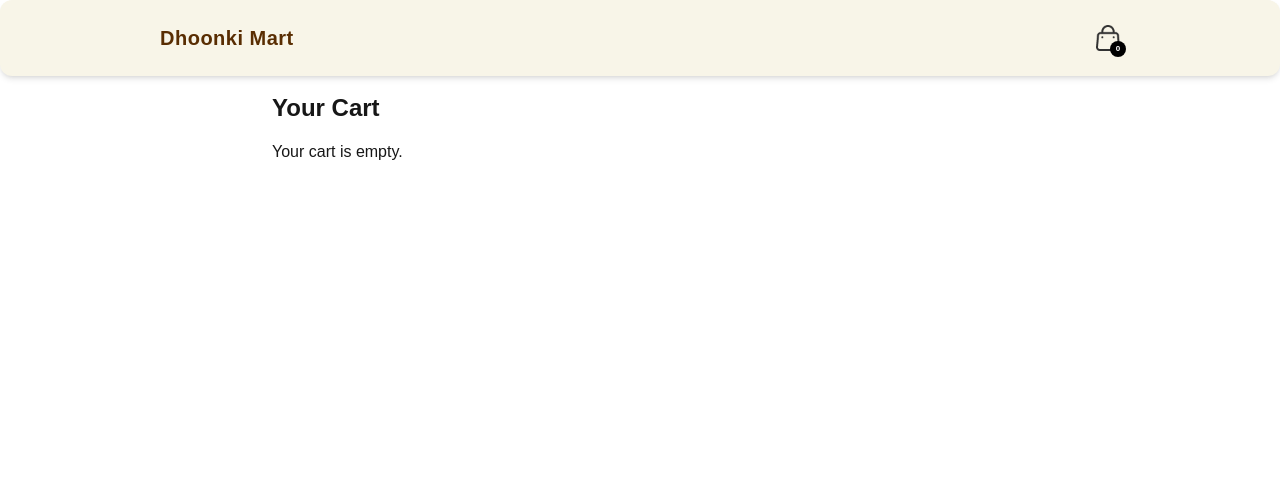
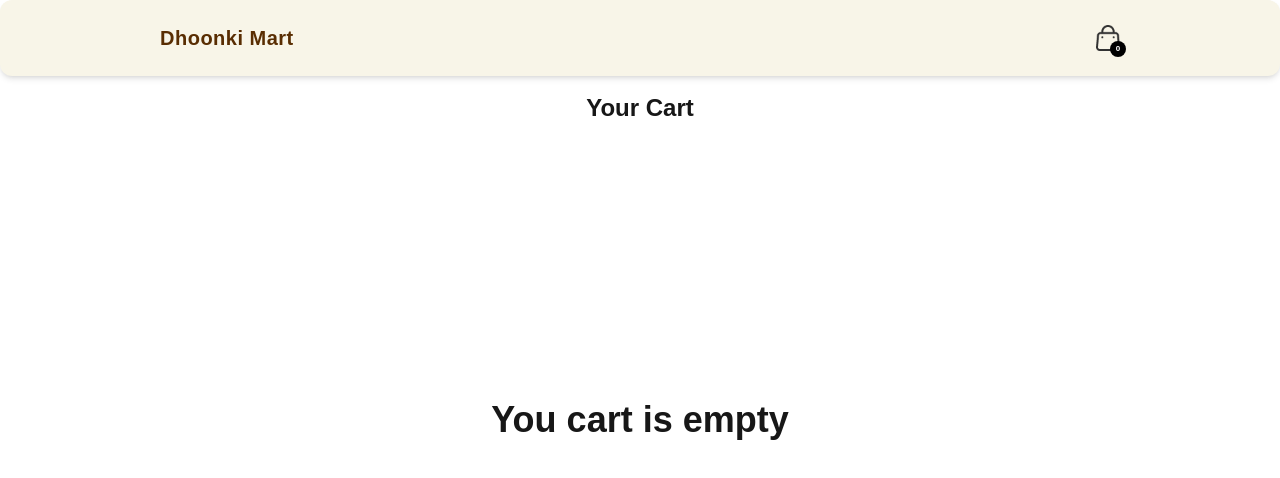
Before and after one commit to Samriddhadewan/storefront-task-app, a Next.js app: page /cart in a window 1280 px wide. Shown: the top 478 px of the page. Built offline with nearby package versions, Linux system fonts and the light colour scheme.

Commit message:
some polish work at card component

```diff
--- a/package.json
+++ b/package.json
@@ -13,7 +13,8 @@
     "next": "15.3.5",
     "react": "^19.0.0",
     "react-dom": "^19.0.0",
-    "react-hot-toast": "^2.5.2"
+    "react-hot-toast": "^2.5.2",
+    "react-icons": "^5.5.0"
   },
   "devDependencies": {
     "@eslint/eslintrc": "^3",
--- a/src/app/cart/page.jsx
+++ b/src/app/cart/page.jsx
@@ -2,6 +2,7 @@
 
 import React from "react";
 import { useCart } from "../context/CartContext";
+import toast from "react-hot-toast"
 
 export default function CartPage() {
   const { cartItems, updateQty, removeFromCart } = useCart();
@@ -15,8 +16,11 @@ export default function CartPage() {
 
   const handleRemove = (id) => {
     removeFromCart(id);
+    toast.success("Product removed from the cart")
   };
 
+
+  // total price calculation
   const totalPrice = cartItems.reduce(
     (sum, item) => sum + item.price * item.quantity,
     0
@@ -24,10 +28,13 @@ export default function CartPage() {
 
   return (
     <div className="max-w-3xl mx-auto p-4">
-      <h1 className="text-2xl font-bold mb-4">Your Cart</h1>
+      <h1 className="text-2xl font-bold mb-4 text-center">Your Cart</h1>
 
       {cartItems.length === 0 ? (
-        <p>Your cart is empty.</p>
+        <div className="min-h-[70vh] flex justify-center items-center">
+          <h1 className="text-4xl font-semibold">You cart is empty</h1>
+        </div>
+
       ) : (
         <>
           {cartItems.map((item) => (
--- a/src/app/components/ProductCard.jsx
+++ b/src/app/components/ProductCard.jsx
@@ -1,4 +1,5 @@
 import Link from "next/link"
+import { MdOutlineShoppingCart } from "react-icons/md";
 
 export default function ProductCard({ product }) {
   const {
@@ -17,7 +18,7 @@ export default function ProductCard({ product }) {
   return (
     <Link href={`/product/${id}`}>
     <div className="border border-gray-300 rounded-lg cursor-pointer overflow-hidden shadow-sm hover:shadow-lg transition p-5">
-      <img src={thumbnail} alt={title} className="w-full  h-52 object-contain rounded" />
+      <img src={thumbnail} alt={title} className="w-full  h-52 object-contain bg-[#F3F3F3] hover:scale-110 transition ease-in-out rounded-xl" />
 
       <div className="mt-3">
         <h2 className="text-lg font-semibold line-clamp-2">{title}</h2>
@@ -26,18 +27,18 @@ export default function ProductCard({ product }) {
         <div className="flex items-center gap-2 mt-1">
           <span className="text-green-700 font-bold">${finalPrice}</span>
           {discountPercentage > 0 && (
-            <span className="line-through text-gray-400  text-sm">${price}</span>
+             <span className="line-through text-gray-400  text-sm">${price}</span>
           )}
         </div>
 
         <p className="text-sm text-yellow-500">⭐ {rating.toFixed(1)}</p>
 
-        <p className={`text-sm mt-1 ${stock > 0 ? "text-green-600" : "text-red-500"}`}>
+        <p className={`text-sm font-semibold mt-1 ${stock > 0 ? "text-green-600" : "text-red-500"}`}>
           {stock > 0 ? "In Stock" : "Out of Stock"}
         </p>
 
-          <button className="mt-3 w-full bg-[#592D02] text-white py-1 rounded cursor-pointer">
-            View Details
+          <button className="mt-3 justify-center w-full flex items-center gap-2 bg-[#592D02] text-white py-2 rounded cursor-pointer">
+             <MdOutlineShoppingCart className="text-2xl" /> View Details
           </button>
 
       </div>
--- a/src/app/product/[id]/page.jsx
+++ b/src/app/product/[id]/page.jsx
@@ -111,7 +111,7 @@ export default function ProductDetailsPage({ params }) {
 
         <div className="flex-1 flex flex-col justify-between">
           <div>
-            <h1 className="text-3xl font-bold mb-2">{title}</h1>
+            <h1 className="text-3xl text-[#592D02] font-bold mb-2">{title}</h1>
             <p className="text-sm text-gray-600 mb-1">
               Brand: <span className="font-medium">{brand}</span>
             </p>
@@ -153,7 +153,7 @@ export default function ProductDetailsPage({ params }) {
               Stock: <span className="font-semibold">{stock}</span>
             </p>
 
-            <p className="mb-1">
+            <p className="mb-1 text-red-500 font-semibold">
               Minimum Order Quantity:{" "}
               <span className="font-semibold">{minimumOrderQuantity}</span>
             </p>
@@ -217,7 +217,7 @@ export default function ProductDetailsPage({ params }) {
 
           {/* Add to Cart Button */}
           <button
-            className="mt-8 bg-blue-600 hover:bg-blue-700 text-white font-semibold py-3 rounded-md transition duration-300"
+            className="mt-8 bg-[#592D02]  text-white font-semibold py-3 rounded-md transition duration-300"
             onClick={handleAddToCart}
           >
             Add to Cart - ${finalPrice}
```
Also changed, not shown: 1 other file (tests, documents, lock files or other folders).
